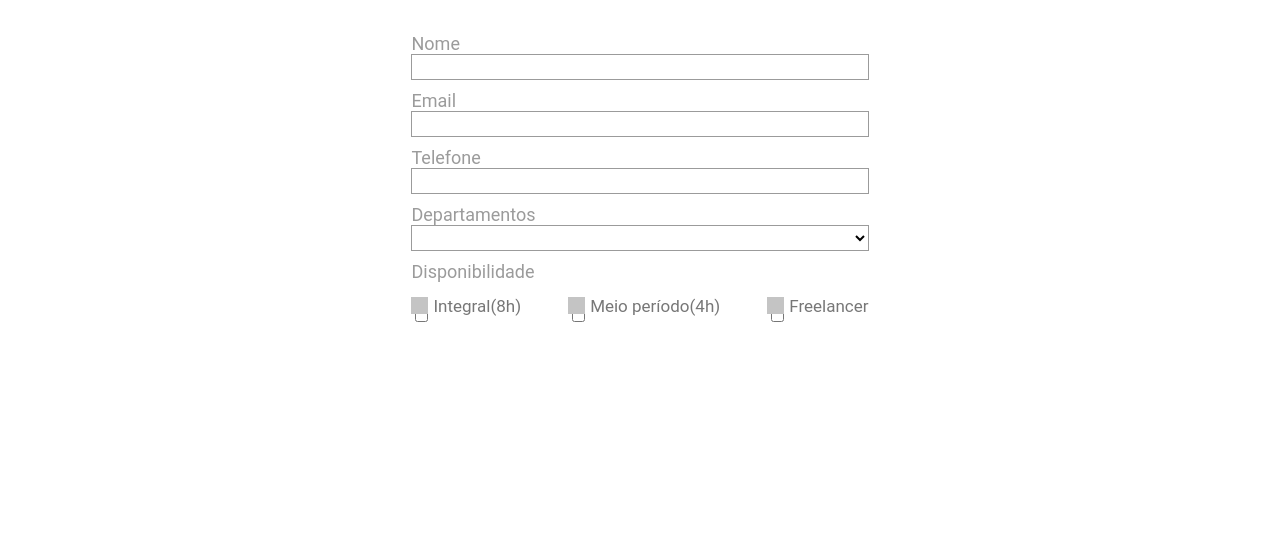
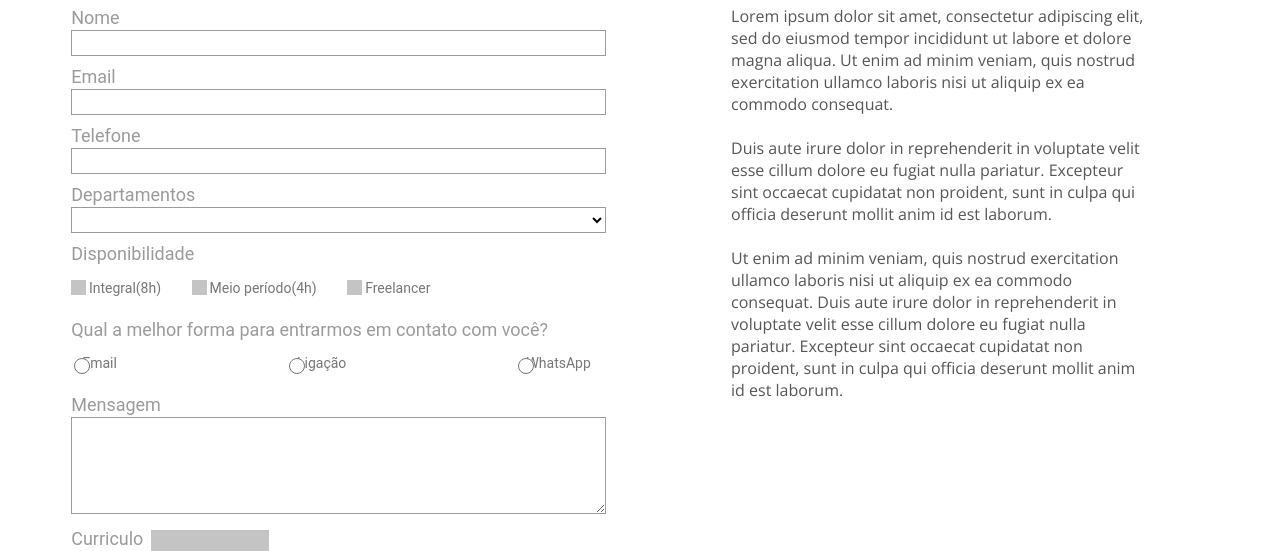
Before and after one commit to Tarus622/Shoes_Store, a website: page index.html in a window 1280 px wide. Shown: the part 288-839 px from the top of the page. Before the commit the page ends 800 px from the top, so only its background shows below. Drawn offline with nearby package versions, Linux system fonts and the light colour scheme.

Commit message:
Estilizando radio buttons e checkbox

```diff
--- a/css/style.css
+++ b/css/style.css
@@ -1,7 +1,7 @@
-* {
-    /*border: solid 1px red;*/
+*  /*{
+    border: solid 1px red;
     padding: 0%;
-}
+}*/
 
 body {
     display: flex;
@@ -40,18 +40,20 @@ h2 {
 }
 
 .navegacao {
-    margin-top: 50px;
     width: 100%;
     display: flex;
-    justify-content: center;
+    justify-content: space-between;
+    padding: 5% 5%;
+    box-sizing: border-box;
 }
 
 h3 {
-    font-family: 'Open Sans';
+font-family: 'Open Sans';
 font-style: normal;
 font-weight: 600;
 font-size: 39px;
 line-height: 53px;
+margin-top: 0%;
 
 color: #575757;
 }
@@ -60,6 +62,20 @@ color: #575757;
     display: flex;
     justify-content: space-between;
     flex-direction: column ;
+    width: 47%;
+}
+
+.text {
+    margin-top: 100px;
+    margin-right: 5%;
+    width: 37%;
+    font-family: 'Open Sans';
+font-style: normal;
+font-weight: 400;
+font-size: 16px;
+line-height: 22px;
+
+color: #575757;
 }
 
 .form2 {
@@ -78,6 +94,7 @@ box-sizing: border-box;
     justify-content: space-evenly;
     flex-direction: column;
     margin-top: 10px;
+    margin-bottom: 2px;
     font-family: 'Roboto';
     font-style: normal;
     font-weight: 400;
@@ -89,19 +106,104 @@ box-sizing: border-box;
     color: #9B9B9B;
 }
 
+/* Container é a <label> do checkbox */
+/* Customize the label (the container) */
+.container {
+    display: flex;
+    justify-content: left;
+position: relative;
+width: 15px;
+height: 15px;
+cursor: pointer;
+  font-size: 22px;
+  -webkit-user-select: none;
+  -moz-user-select: none;
+  -ms-user-select: none;
+  user-select: none;
+}
+
 .checkbox {
+    position: relative;
     display: flex;
     justify-content: space-between;
     margin-top: 0px;
     align-items: center;
+    width: 70%;
 }
 
-.flex {
-    margin-top: 15px;
+/* Hide the browser's default checkbox */
+.container input {
+    position: absolute;
+  opacity: 0;
+  cursor: pointer;
+  height: 0;
+  width: 0;
 }
 
-.form3 {
-display: flex;
+/* Create a custom checkbox */
+.checkmark {
+  position: absolute;
+  width:15px;
+  height:15px;
+background-color: #C4C4C4;
+}
+
+/* On mouse-over, add a grey background color */
+.container:hover input ~ .checkmark {
+    background-color: #ccc;
+  }
+
+  /* When the checkbox is checked, add a blue background */
+  .container input:checked ~ .checkmark {
+    background-color: #2196F3;
+  }
+
+  /* Create the checkmark/indicator (hidden when not checked) */
+  .checkmark:after {
+    content: "";
+    position: absolute;
+    display: none;
+  }
+
+  /* Show the checkmark when checked */
+  .container input:checked ~ .checkmark:after {
+    display: block;
+  }
+
+/* Style the checkmark/indicator */
+ /* .container .checkmark:after {
+    left: 9px;
+    top: 5px;
+    width: 5px;
+    height: 10px;
+    border: solid white;
+    border-width: 0 3px 3px 0;
+    -webkit-transform: rotate(45deg);
+    -ms-transform: rotate(45deg);
+    transform: rotate(45deg);
+  } */
+
+h4 {
+    position: relative;
+    right: 15px;
+    bottom: 5px;
+    font-family: 'Roboto';
+    font-style: normal;
+    font-weight: 400;
+    font-size: 14px;
+    line-height: 16px;
+    margin-left: 2px;
+    margin-bottom: 8px;
+    color: #777777
+}
+
+.radio  {display: flex;
+justify-content: space-between;
+margin-top: 0px;
+align-items: center;}
+
+.form4 {
+    display: flex;
 justify-content:flex-start;
 flex-direction: row;
 
@@ -109,39 +211,90 @@ flex-direction: row;
 color: #777777;
 }
 
-.checkmark {
+.form5 {display: flex;
+justify-content: space-evenly;
+flex-direction: column;
+margin-top: 10px;
+font-family: 'Roboto';
+font-style: normal;
+font-weight: 400;
+font-size: 18px;
+line-height: 21px;
+/* identical to box height */
+
+
+color: #9B9B9B;}
+
+.button {
     position: absolute;
-width: 17px;
-height: 17px;
+width: 15px;
+height: 15px;
 margin-top: 15px;
+background: #C4C4C4;
+border-radius: 10px;
+}
+
+.flex2 {
+    position: relative;
+    top: 13px;
+    right: 2px;
+    z-index: 1;
+
+  border-radius: 50%;
+  width: 16px;
+  height: 16px;
+
+  border: 2px solid #999;
+  transition: 0.2s all linear;
+
+}
+
+flex2:checked {
+    border: 6px solid black;
+  }
+
+.mensagem {
+    width: 100%;
+height: 20%;
+left: 123px;
+top: 294px;
+
+background: #FFFFFF;
+border: 1px solid #9B9B9B;
+box-sizing: border-box;
+}
+
+.file {
+    justify-content: left;
+    position: relative;
+    top: 10px;
+    margin-bottom: 2px;
+    font-family: 'Roboto';
+    font-style: normal;
+    font-weight: 400;
+    font-size: 18px;
+    line-height: 21px;
+    color: #9B9B9B
+}
+
+.upload {
+    position: relative;
+    width: 100px;
+    height: 15px;
+    left: 10px;
+    top: 4px;
+}
+
+.upload_button {
+    position: absolute;
+width: 118px;
+height: 21px;
+z-index: 10;
+left: 80px;
+top: 2px;
 background: #C4C4C4;
 }
 
-.form3:hover input ~ .checkmark {
+.file:hover input ~ .upload_button {
     background-color: #ccc;
 }
-
-.form3 input:checked ~ .checkmark {
-    background-color: #2196F3;
-  }
-
-.checkmark:after {
-    content: "";
-    position: absolute;
-    display: none;
-  }
-
-.form3 input:checked ~ .checkmark:after {
-    display: block;
-  }
-
-h4 {
-    font-family: 'Roboto';
-    font-style: normal;
-    font-weight: 400;
-    font-size: 17px;
-    line-height: 16px;
-    margin-top: 16px;
-    margin-left: 2px;
-    color: #777777
-}
--- a/index.html
+++ b/index.html
@@ -1,5 +1,6 @@
 <!DOCTYPE html>
 <html lang="en">
+
 <head>
     <meta charset="UTF-8">
     <meta http-equiv="X-UA-Compatible" content="IE=edge">
@@ -8,6 +9,7 @@
     <link href="https://fonts.googleapis.com/css2?family=Open+Sans&display=swap" rel="stylesheet">
     <link rel="stylesheet" href="css\style.css">
 </head>
+
 <body>
     <header>
         <div class="cabecalho">
@@ -40,34 +42,62 @@
                 <label class="form">Disponibilidade</label>
 
                 <div class="checkbox">
-                        <Label for="integral" class="form3">
-                            <input type="checkbox" id="integral" name="integral" value="Integral(8h)" class="flex">
-                            <span class="checkmark"></span>
-                            <h4>Integral(8h)</h4>
-                        </Label>
-
-
-                        <label for="meio" class="form3">
-                            <input type="checkbox" id="meio" name="meio" value="Meio período(4h)" class="flex">
-                            <span class="checkmark"></span>
-                            <h4>Meio período(4h)</h4>
-                        </label>
-
-                        <label for="freelancer" class="form3">
-                            <input type="checkbox" id="freelancer" name="freelancer" value="Freelancer" class="flex">
-                            <span class="checkmark"></span>
-                            <h4>Freelancer</h4>
-                        </label>
+                    <Label for="integral" class="container">
+                        <input type="checkbox" id="integral" name="integral" value="Integral(8h)">
+                        <span class="checkmark"></span>
+                    </Label>
+                    <h4>Integral(8h)</h4>
+                    <label for="meio" class="container">
+                        <input type="checkbox" id="meio" name="meio" value="Meio período(4h)">
+                        <span class="checkmark"></span>
+                    </label>
+                    <h4>Meio período(4h)</h4>
+                    <label for="freelancer" class="container">
+                        <input type="checkbox" id="freelancer" name="freelancer" value="Freelancer">
+                        <span class="checkmark"></span>
+                    </label>
+                    <h4>Freelancer</h4>
 
                 </div>
+                <label class="form">Qual a melhor forma para entrarmos em contato com você?</label>
+                <div class="radio">
+                    <label for="email2" class="form4">
+                        <input type="radio" name="contato" id="email2" value="Email" class="flex2">
+                        <h4>Email</h4>
+                    </label>
+                    <label for="ligação" class="form4">
+                        <input type="radio" name="contato" id="ligaçao" value="Ligação" class="flex2">
+                        <h4>Ligação</h4>
+                    </label>
+                    <label for="whats" class="form4">
+                        <input type="radio" name="contato" id="whats" value="WhatsApp" class="flex2">
+                        <h4>WhatsApp</h4>
+                    </label>
+                </div>
+                <label for="message" class="form">Mensagem</label>
+                <textarea name="message" id="message" class="mensagem"></textarea>
+                <label for="file" class="file">Curriculo
+                    <input type="file" name="file" accept=".jpg" class="upload">
+                    <span class="upload_button"></span>
+                </label>
+
 
             </form>
         </div>
 
         <div class="text">
-
+            Lorem ipsum dolor sit amet, consectetur adipiscing elit, sed do eiusmod tempor incididunt ut labore et
+            dolore magna aliqua. Ut enim ad minim veniam, quis nostrud exercitation ullamco laboris nisi ut aliquip ex
+            ea commodo consequat.<br> <br>Duis aute irure dolor in reprehenderit in voluptate velit esse cillum dolore
+            eu fugiat nulla pariatur. Excepteur sint occaecat cupidatat non proident, sunt in culpa qui officia deserunt
+            mollit anim id est laborum.<br><br>
+            Ut enim ad minim veniam, quis nostrud exercitation ullamco laboris nisi ut aliquip ex ea commodo consequat.
+            Duis aute irure dolor in reprehenderit in voluptate velit esse cillum dolore eu fugiat nulla pariatur.
+            Excepteur sint occaecat cupidatat non proident, sunt in culpa qui officia deserunt mollit anim id est
+            laborum.
         </div>
     </div>
 
 </body>
+
 </html>
```
